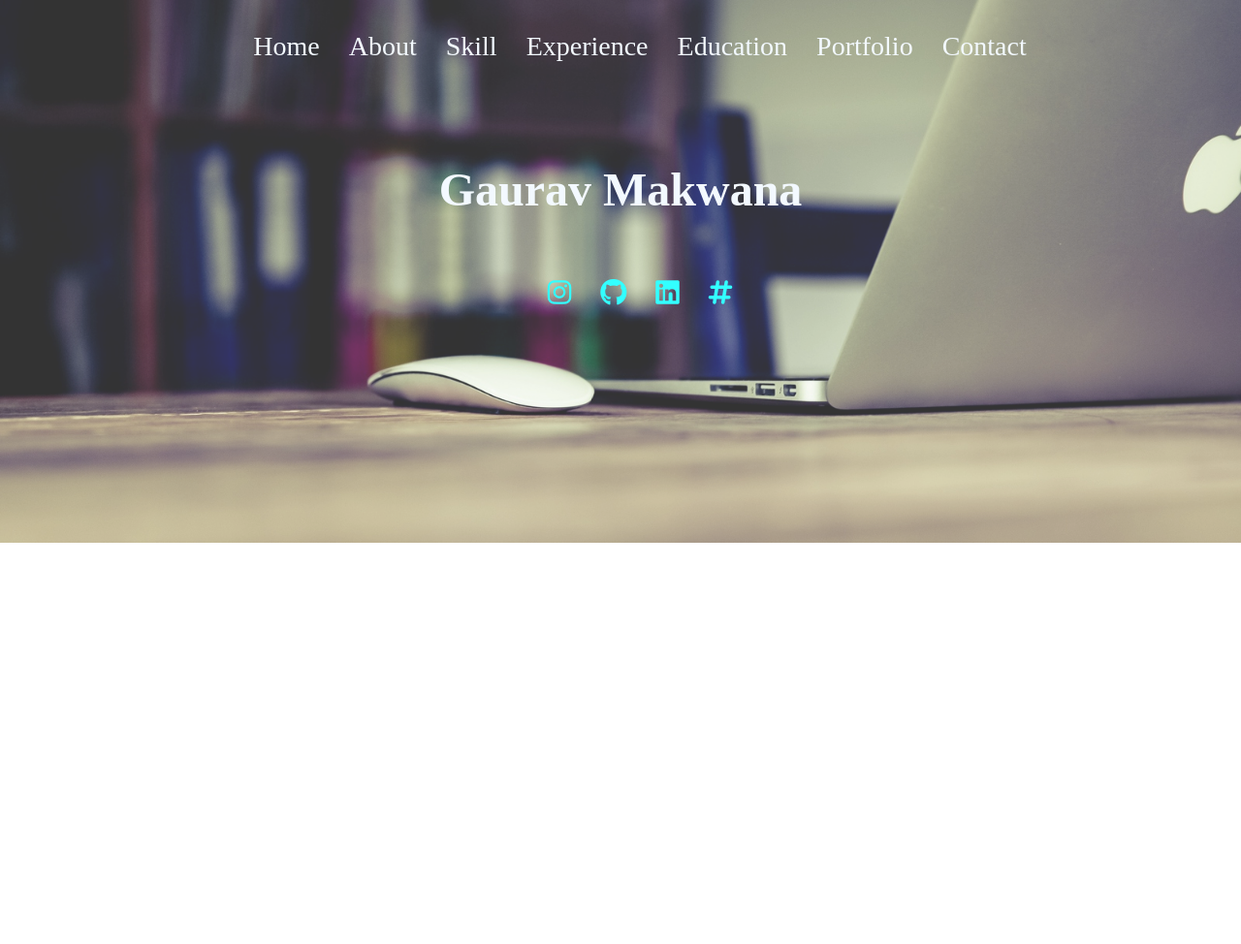
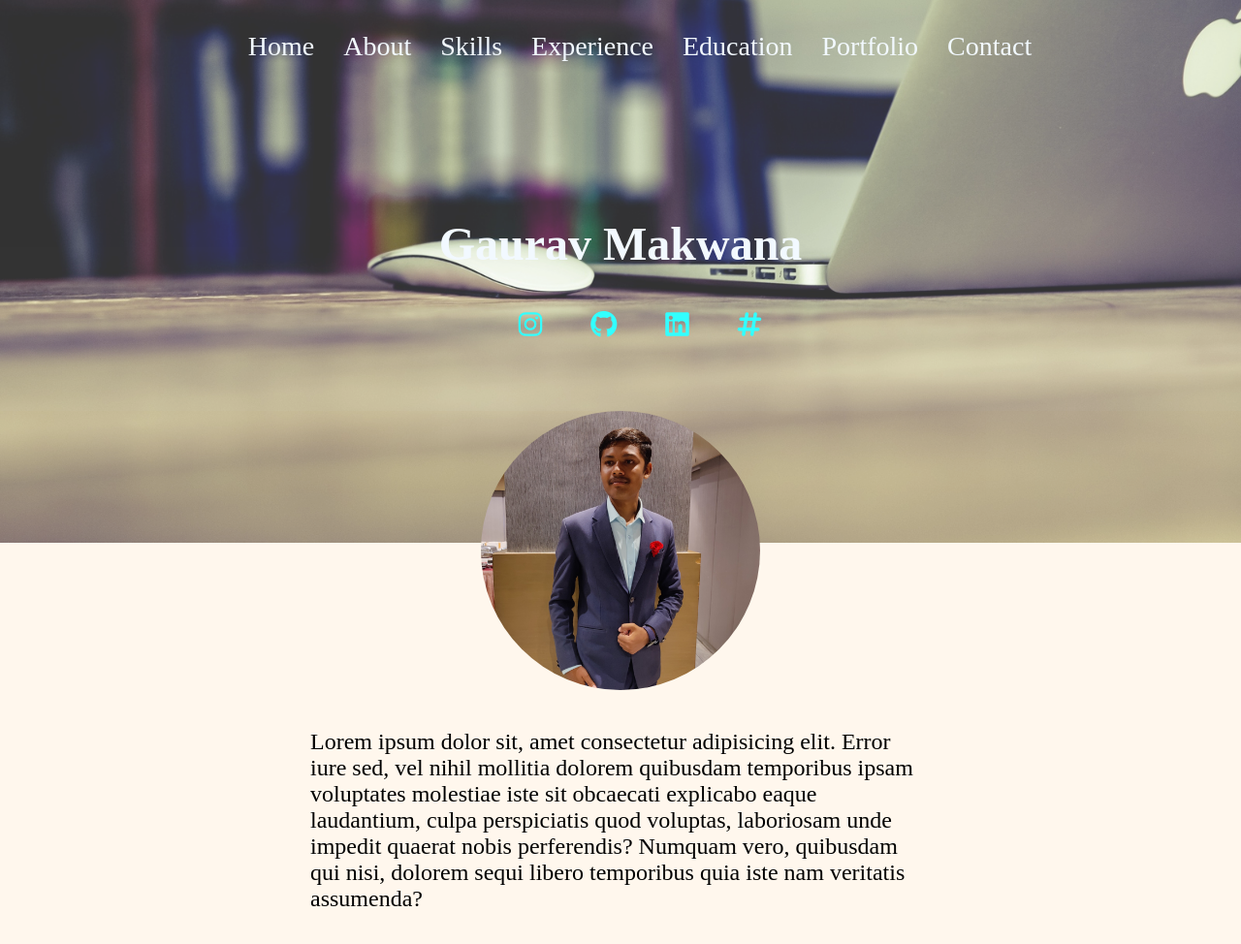
Before and after one commit to gauravkumarmakwana/My-Resume, a plain HTML site: page index.html in a window 1280 px wide. Shown: the top 974 px of the page at 97% size. Before the commit the page ends 800 px from the top, so only its background shows below. Drawn offline with Linux system fonts and the light colour scheme.

Commit message:
Second Commit

```diff
--- a/index.html
+++ b/index.html
@@ -13,17 +13,18 @@
 </head>
 
 <body>
+    <!-- ======= Header Section ======= -->
     <!-- In header add background img, nav bar, My name, Social Media Icon -->
     <header id="body-header">
         <!-- add Nav Bar  -->
         <ul class="horizontal-nav nav-1">
-            <li><a href="">Home</a></li>
+            <li><a href="#">Home</a></li>
             <li><a href="">About</a></li>
-            <li><a href="">Skill</a></li>
-            <li><a href="">Experience</a></li>
-            <li><a href="">Education</a></li>
-            <li><a href="">Portfolio</a></li>
-            <li><a href="">Contact</a></li>
+            <li><a href="#skills">Skills</a></li>
+            <li><a href="#experience">Experience</a></li>
+            <li><a href="#education">Education</a></li>
+            <li><a href="#portfolio">Portfolio</a></li>
+            <li><a href="#contact">Contact</a></li>
         </ul>
         <!-- name-heading  -->
         <h1 id="name-heading">Gaurav Makwana</h1>
@@ -34,7 +35,35 @@
             <li><a href=""><i class="fa-brands fa-linkedin"></i></a></li>
             <li><a href=""><i class="fa-solid fa-hashtag"></i></a></li>
         </ul>
-    </header>
+    </header><!-- Header section end -->
+    <!-- ======= Main Section Start ======= -->
+    <main>
+        <!-- ======= About ======= -->
+        <section id="About">
+            <div class="my-photo">
+                <img src="./Static/IMG20220730170630.jpg" alt="Gaurav_Photo" class="MyPhoto">
+            </div>
+            <p class="about-para">
+                Lorem ipsum dolor sit, amet consectetur adipisicing elit. Error iure sed, vel nihil mollitia dolorem quibusdam temporibus ipsam voluptates molestiae iste sit obcaecati explicabo eaque laudantium, culpa perspiciatis quod voluptas, laboriosam unde impedit quaerat nobis perferendis? Numquam vero, quibusdam qui nisi, dolorem sequi libero temporibus quia iste nam veritatis assumenda?
+            </p>
+        </section><!-- About Section End-->
+        <!-- ======== Skills ======= -->
+        <section id="skills">
+            <h1>Skills</h1>
+        </section>
+        <section id="experience">
+
+        </section>
+        <section id="education">
+
+        </section>
+        <section id="portfolio">
+
+        </section>
+        <section id="contact">
+
+        </section>
+    </main><!-- Main Section End -->
 </body>
 
 </html>
--- a/style.css
+++ b/style.css
@@ -1,11 +1,9 @@
-/*  Created On : 21/07/2022 14:56  */
-/* CSS File  */
-
-/* # # # # # # # # # # # # # # # #  */
 body{
     margin: 0px;
+    /* width: 1345px; */
 }
 /* # # # # # # # # # # # # # # # #
+    Header Section
 # # # # # # # # # # # # # # # # # # */
 #body-header{
     height: 70vh;
@@ -21,19 +19,29 @@ body{
 /* Common Proporty of Horizontal Nav Bar  */
 .horizontal-nav{
     text-align: center;
-    margin: 0px;
+    margin: auto;
+    /* height: 82px; */
 }
 .horizontal-nav li{
     display: inline-block;
     list-style: none;
     margin: 0 13px;
     font-size: 1.75rem;
+}
+.nav-1 li{
     margin-top: 4vh;
 }
-
 .nav-1 a{
     color: aliceblue;
     text-decoration: none;
+}
+.nav-1 li a:hover{
+    color: aqua;
+    transition: color 1.5s;
+    border-bottom: 1px solid rgb(212, 164, 164);
+    border-radius: 5px;
+    padding-bottom: 2px;
+    transition: color 1.5s, border 0.5s;
 }
 /* # # # # # # # # # # # */
 
@@ -41,11 +49,67 @@ body{
 #name-heading{
     color: aliceblue;
     text-align: center;
-    margin-top: 13vh;
+    margin-top: 20vh;
     font-size: 3rem;
 }
 
 /* # # # # # # # # # # # */
-.nav-2 a{
+/* Social Icons navigation Bar  */
+.nav-2 li a i{
+    padding: 10px;
     color: aqua;
+    border-radius: 50%;
 }
+.nav-2 li a i:hover{
+    box-shadow: 0px 0px 6px rgb(197, 60, 45);
+    transition: 0.5s
+}
+/* Header section End  */
+
+/*  # # # # # # # # # #
+    Main Section Start
+    # # # # # # # # # #   */
+
+/* Add CSS in Section  */
+section{
+    width: 100%;
+    height: 100vh;
+}
+section:nth-child(2n){
+    background-color: rgba(250, 235, 215, 0.24);
+}
+section:nth-child(2n+1){
+    background-color: rgba(255, 228, 196, 0.311);
+}
+section:target{
+    background-color: cyan;
+}/*End common Section */
+
+/*  # # # # # # # # #
+ About Section Start
+ # # # # # # # # # # # # */
+#about{
+    text-align: center;
+    margin: auto;
+    width: 100%;
+}
+.my-photo{
+    position: relative;
+    height: 18rem;
+    width: 18rem ;
+    margin: auto;
+    margin-top: -17vh;
+}
+.my-photo img{
+    height: 100%;
+    width: 100%;
+    border-radius: 50%;
+}
+.about-para{
+    margin: 5vh auto;
+
+    font-size: 1.5rem;
+    width: 50%;
+    overflow-wrap: break-word;
+}
+/* About section End  */
```
Also changed, not shown: Static/IMG20220730170630.jpg (added).
